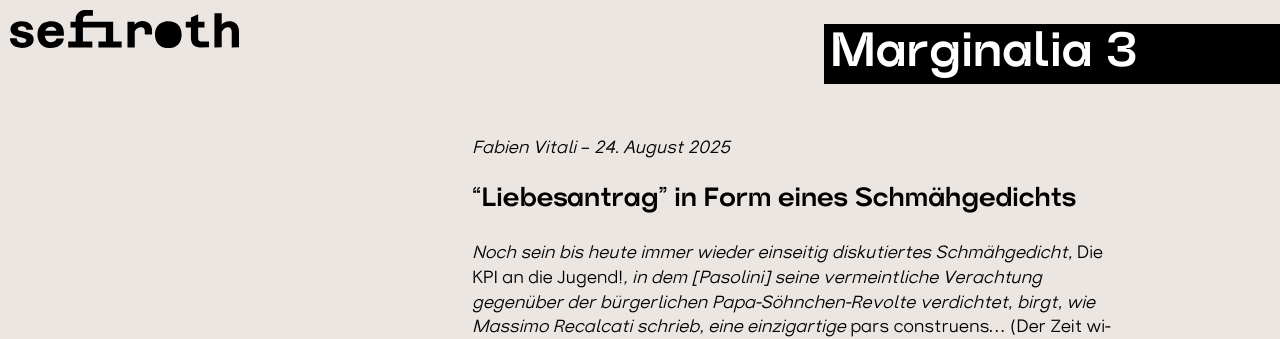
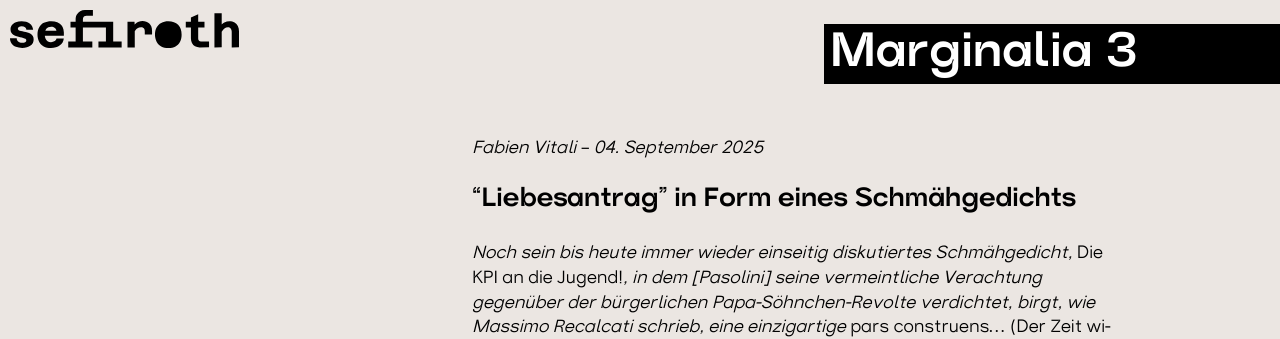
Before and after one commit to tniassorc/sefiroth-site, a Jekyll site: the page built from _posts/2025-08-18-marginalia-3-liebesantrag-in-form-eines-schmähgedichts.md, in a window 1280 px wide. Shown: the top 339 px of the page. Built offline with Jekyll 4.4.1, drawn with Linux system fonts in a browser that asks for light colours; some web fonts are replaced; a script that is not in the unit is left out; comment, search, counter and statistics services are not loaded; part of the change alters nothing that is shown.

```diff
--- a/_posts/2025-08-18-marginalia-3-liebesantrag-in-form-eines-schmähgedichts.md
+++ b/_posts/2025-08-18-marginalia-3-liebesantrag-in-form-eines-schmähgedichts.md
@@ -3,7 +3,7 @@ layout: post
 title: Marginalia 3
 categories: book01
 collapsible: false
-date: 2025-08-24T16:39:00
+date: 2025-09-04T07:22:00
 author: Fabien Vitali
 pdf: /resources/uploads/die_kpi_an_die_jugend.pdf
 pdftitle: '"Die KPI an die Jugend!" (aus: P. P. Pasolini, "Ketzererfahrungen",
```
